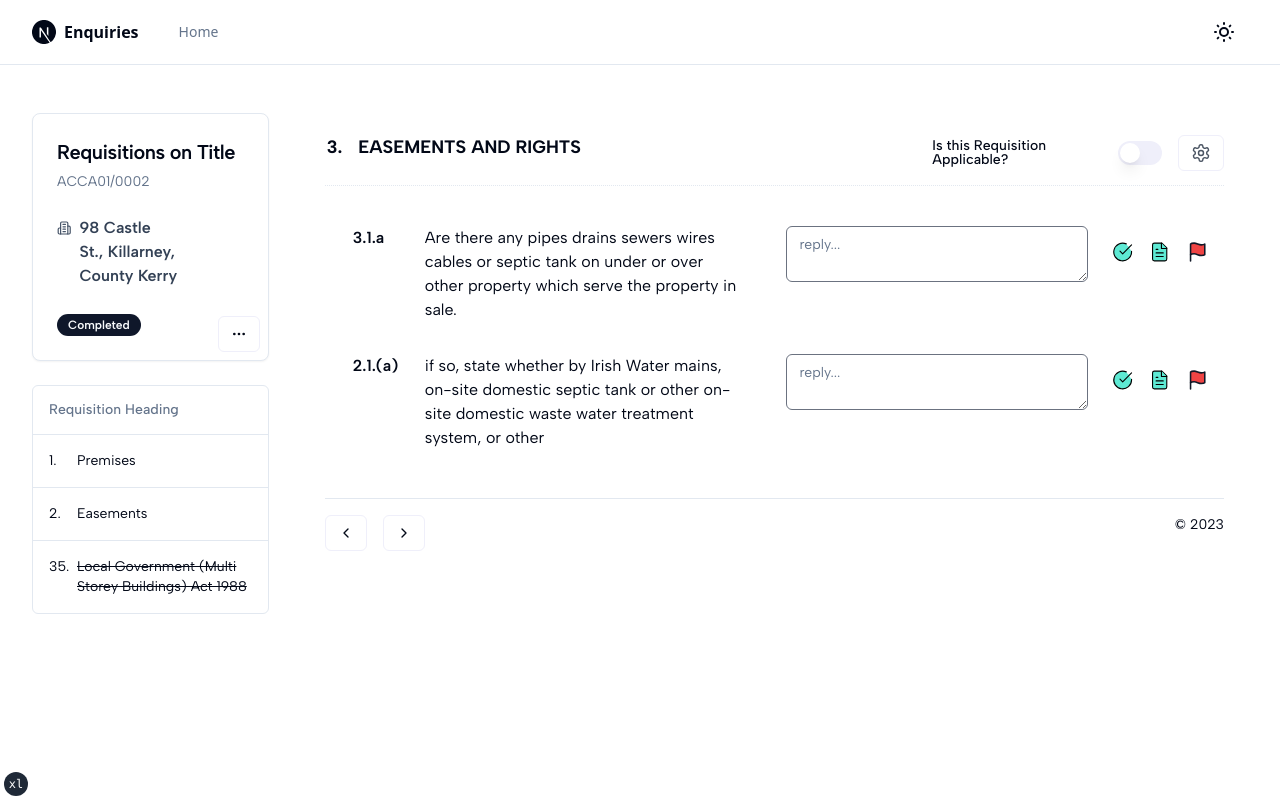
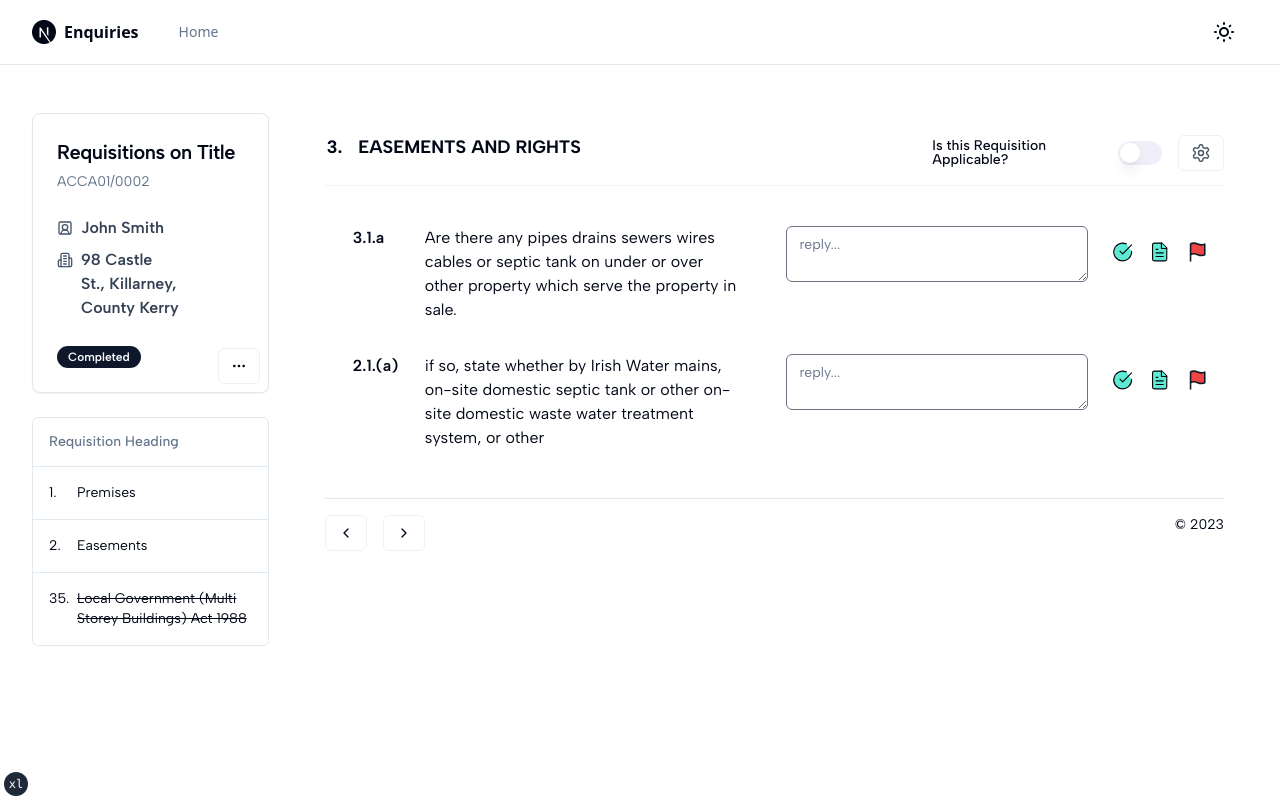
Before and after one commit to kanejoe/enquiries, a Next.js app: page /atomic_requisition in a window 1280 px wide. Built offline with nearby package versions, Linux system fonts and the light colour scheme.

Commit message:
fixing up index card

```diff
--- a/app/atomic_requisition/detail_card.tsx
+++ b/app/atomic_requisition/detail_card.tsx
@@ -1,7 +1,7 @@
 "use client"
 
 import { motion } from "framer-motion"
-import { Building2, MoreHorizontal } from "lucide-react"
+import { Building2, MoreHorizontal, UserSquare2 } from "lucide-react"
 
 import { Badge } from "@/components/ui/badge"
 import { Button } from "@/components/ui/button"
@@ -20,6 +20,7 @@ import { DetailsDialog } from "./DetailsDialog"
 const details = {
   ref: "ACCA01/0002",
   property: "98 Castle St., Killarney, County Kerry",
+  vendor: "John Smith",
 }
 
 export function DetailsCard() {
@@ -34,11 +35,19 @@ export function DetailsCard() {
           <CardDescription>{details.ref}</CardDescription>
         </CardHeader>
         <CardContent>
-          <div className="flex flex-row space-x-2">
-            <Building2 className="text-slate-600" />
-            <p className="text-balance font-semibold text-slate-700">
-              {details.property}
-            </p>
+          <div className="flex flex-col space-y-2">
+            <div className="flex flex-row space-x-2">
+              <UserSquare2 className="mt-1 h-4 w-4 shrink-0 text-slate-600 dark:stroke-slate-500" />
+              <p className="text-balance font-semibold text-slate-700 dark:text-slate-300">
+                {details.vendor}
+              </p>
+            </div>
+            <div className="flex flex-row space-x-2">
+              <Building2 className="mt-1 h-4 w-4 shrink-0 text-slate-600 dark:stroke-slate-500" />
+              <p className="text-balance font-semibold text-slate-700 dark:text-slate-300">
+                {details.property}
+              </p>
+            </div>
           </div>
         </CardContent>
         <CardFooter className="relative">
```
